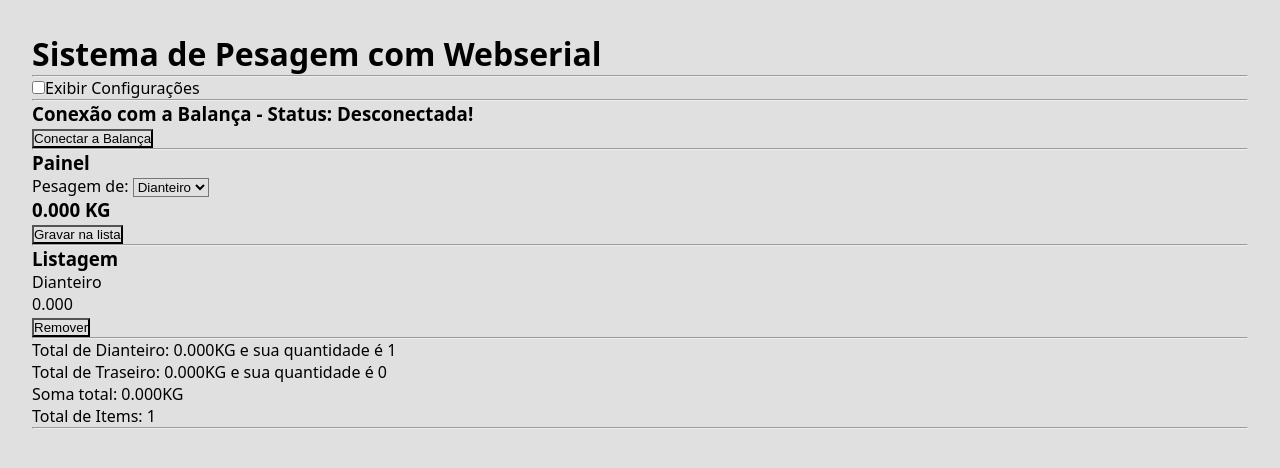
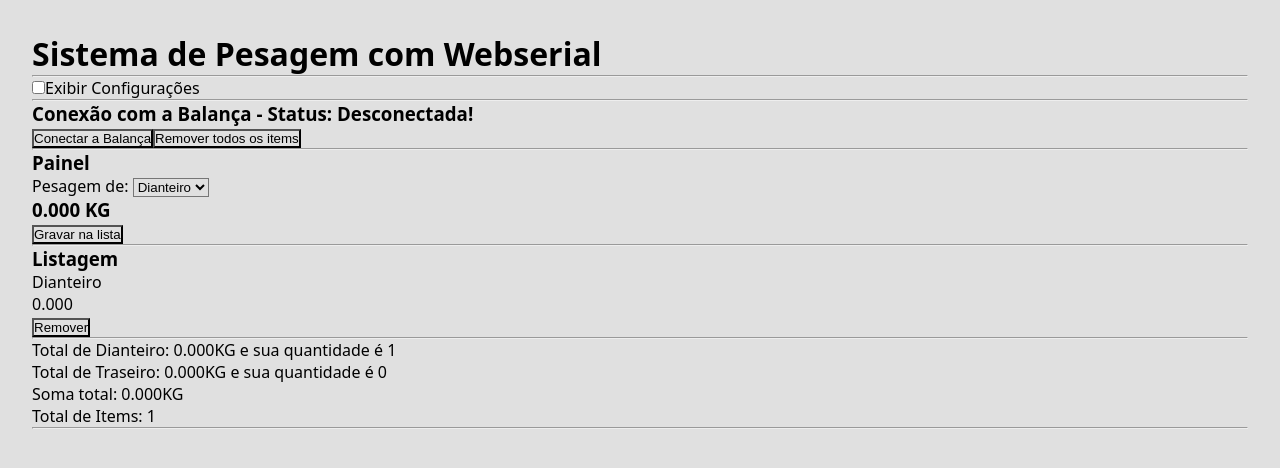
Before and after one commit to thiagodau/balance-app, a React (Vite) app: page / in a window 1280 px wide. Both pictures are taken after a click on the button "Gravar na lista". Shown: the top 468 px of the page. Built offline with nearby package versions, Linux system fonts and the light colour scheme.

Commit message:
Feature: Exclusao de todos os itens da listagem

```diff
--- a/src/components/Connection.jsx
+++ b/src/components/Connection.jsx
@@ -74,7 +74,6 @@ export default function Connection({ baudRate, setKilograma }) {
       //reader.releaseLock();
       console.log("chamou finally...");
     }
-
   }
 
   return (
@@ -89,6 +88,21 @@ export default function Connection({ baudRate, setKilograma }) {
       ) : (
         <button onClick={() => disconnectSerial(device)}>Desconectar</button>
       )}
+
+      {localStorage.length > 0 ? (
+        <button
+          onClick={() => {
+            let text =
+              "Isso irá excluir todos os items e desconectar da balança, tem certeza que deseja fazer isso?";
+            if (confirm(text)) {
+              localStorage.clear();
+              location.reload();
+            }
+          }}
+        >
+          Remover todos os items
+        </button>
+      ) : null}
     </>
   );
 }
```
